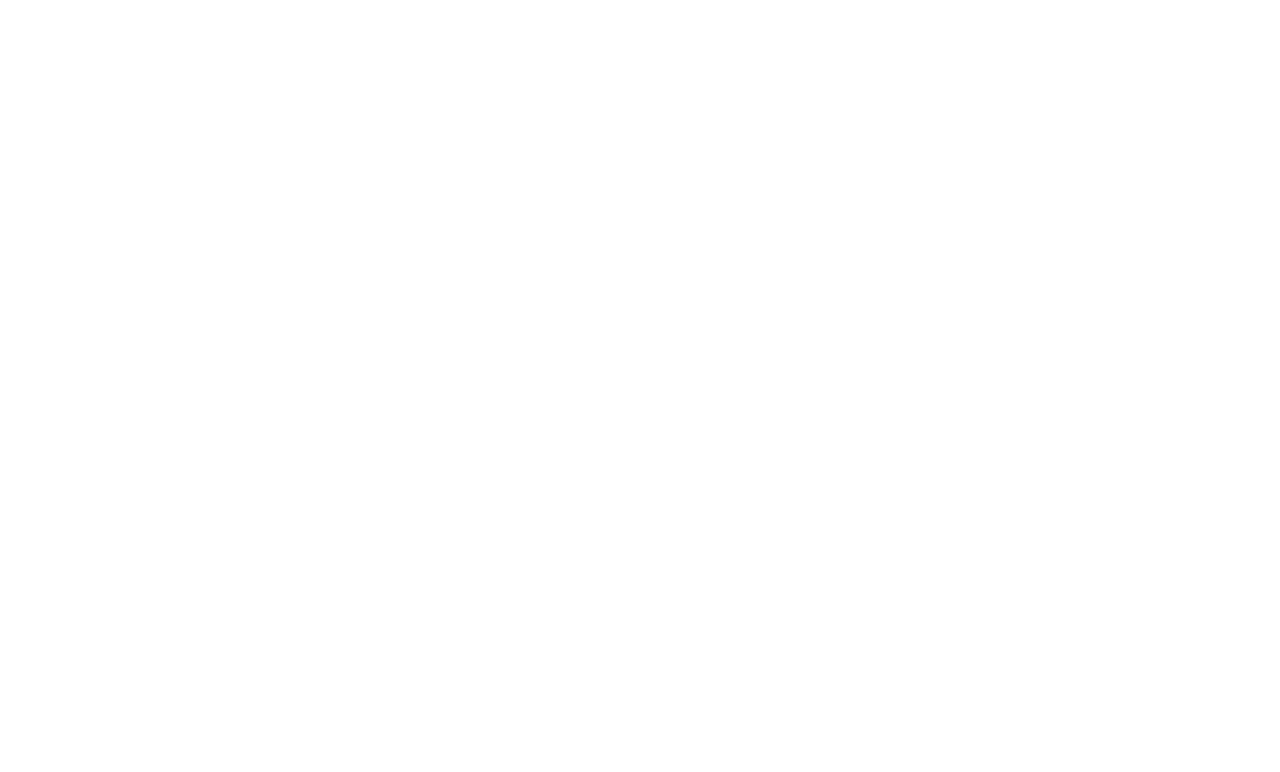
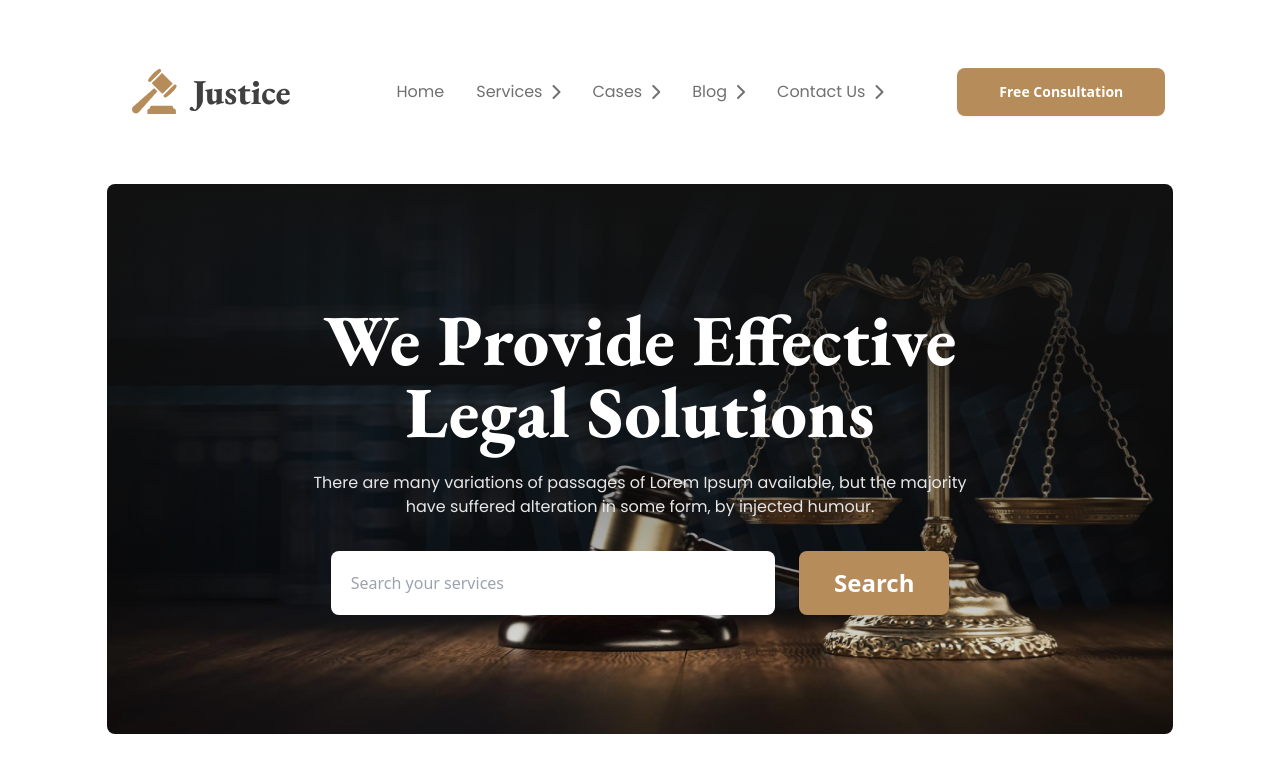
Before and after one commit to jnakht/legal-solutions-website, a plain HTML site: page index.html in a window 1280 px wide. Drawn offline with nearby package versions, Linux system fonts and the light colour scheme.

Commit message:
responsive banner added

```diff
--- a/index.html
+++ b/index.html
@@ -1,5 +1,5 @@
 <!DOCTYPE html>
-<html lang="en">
+<html lang="en" class="bg-white">
 
 <head>
     <meta charset="UTF-8">
@@ -14,6 +14,8 @@
     <link rel="preconnect" href="https://fonts.gstatic.com" crossorigin>
     <link href="https://fonts.googleapis.com/css2?family=EB+Garamond:ital,wght@0,400..800;1,400..800&family=Poppins:ital,wght@0,100;0,200;0,300;0,400;0,500;0,600;0,700;0,800;0,900;1,100;1,200;1,300;1,400;1,500;1,600;1,700;1,800;1,900&display=swap" rel="stylesheet">
 
+    <!-- fonts awesome -->
+    <script src="https://kit.fontawesome.com/f979606e8d.js" crossorigin="anonymous"></script>
 
     <!-- custom color -->
     <script>
@@ -22,6 +24,7 @@
             extend: {
               colors: {
                 clifford: '#da373d',
+                'button-color': '#B68C5A',
               }
             }
           }
@@ -30,18 +33,104 @@
 
     <!-- styles -->
     <style>
+        :root {
+            --secondary-color: #B68C5A;
+        }
         .font-poppins {
             font-family: "Poppins", sans-serif;
         }
         .second-font {
             font-family: "EB Garamond", serif;
         }
+        .common-button {
+            background: var(--secondary-color);
+            border-radius: 8px;
+            border: none;
+            color: white;
+        }
+
     </style>
 </head>
 
 <body>
-    <header>
+    <header class="md:w-10/12 mx-auto">
+        <div class="navbar md:mt-14 md:mb-14">
+            <div class="navbar-start">
+              <div class="dropdown">
+                <div tabindex="0" role="button" class="btn btn-ghost lg:hidden">
+                  <svg
+                    xmlns="http://www.w3.org/2000/svg"
+                    class="h-5 w-5"
+                    fill="none"
+                    viewBox="0 0 24 24"
+                    stroke="currentColor">
+                    <path
+                      stroke-linecap="round"
+                      stroke-linejoin="round"
+                      stroke-width="2"
+                      d="M4 6h16M4 12h8m-8 6h16" />
+                  </svg>
+                </div>
+                <ul
+                  tabindex="0"
+                  class="menu menu-sm dropdown-content bg-base-100 rounded-box z-[1] mt-3 w-52 p-2 shadow text-[#707070] text-base font-normal font-poppins">
+                  <li><a>Home</a></li>
+                  <li><a>
+                    Services
+                    <i class="fa-solid fa-chevron-right"></i>
+                    </a>
+                </li>
+                  <li><a>
+                    Cases
+                    <i class="fa-solid fa-chevron-right"></i>
+                </a></li>
+                  <li><a>
+                    Blog
+                    <i class="fa-solid fa-chevron-right"></i>
+                </a></li>
+                  <li><a>
+                    Contact Us
+                    <i class="fa-solid fa-chevron-right"></i>
+                </a></li>
+                </ul>
+              </div>
+              <a class="btn btn-ghost text-xl"><img src="images/logo2.png" alt=""></a>
+            </div>
+            <div class="navbar-center hidden lg:flex">
+              <ul class="menu menu-horizontal px-1 text-[#707070] text-base font-normal font-poppins">
+                <li><a>Home</a></li>
+                  <li><a>
+                    Services
+                    <i class="fa-solid fa-chevron-right"></i>
+                </a></li>
+                  <li><a>
+                    Cases
+                    <i class="fa-solid fa-chevron-right"></i>
+                </a></li>
+                  <li><a>
+                    Blog
+                    <i class="fa-solid fa-chevron-right"></i>
+                </a></li>
+                  <li><a>
+                    Contact Us
+                    <i class="fa-solid fa-chevron-right"></i>
+                </a></li>
+              </ul>
+            </div>
+            <div class="navbar-end">
+              <a class="btn w-[100px] flex items-center justify-center common-button md:w-52">Free Consultation</a>
+            </div>
+          </div>
 
+          <!-- banner section -->
+           <section class="banner-img h-[550px] w-full  bg-cover bg-center text-center flex flex-col justify-center mb-28 rounded-lg" style="background-image: linear-gradient(180deg, #111 0%, rgba(17, 17, 17, 0.00) 100%), url('images/banner.png')">
+                <h1 class="text-white second-font text-2xl md:text-7xl font-extrabold mb-6">We Provide Effective <br> Legal Solutions</h1>
+                <p class="text-[#E7E7E7] font-poppins text-base font-normal mb-8 max-w-[668px] mx-auto">There are many variations of passages of Lorem Ipsum available, but the majority have suffered alteration in some form, by injected humour.</p>
+                <form class="flex flex-col md:flex-row gap-6  md:justify-center items-center">
+                    <input placeholder="Search your services" type="text" class="h-[64px] w-4/5 md:w-5/12 bg-white p-5 outline-none rounded-lg">
+                    <button class="btn common-button h-[64px] w-[150px] text-2xl font-semibold">Search</button>
+                </form>
+           </section>
     </header>
     <main>
 
```
